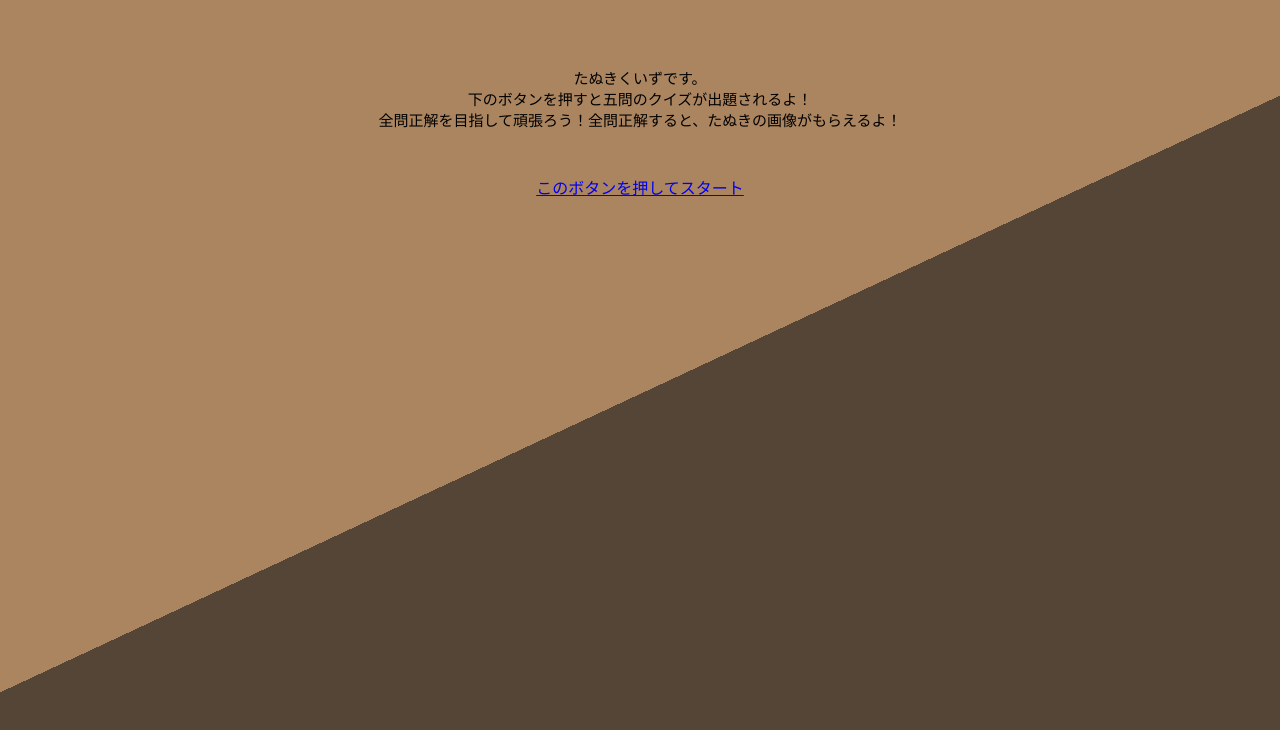
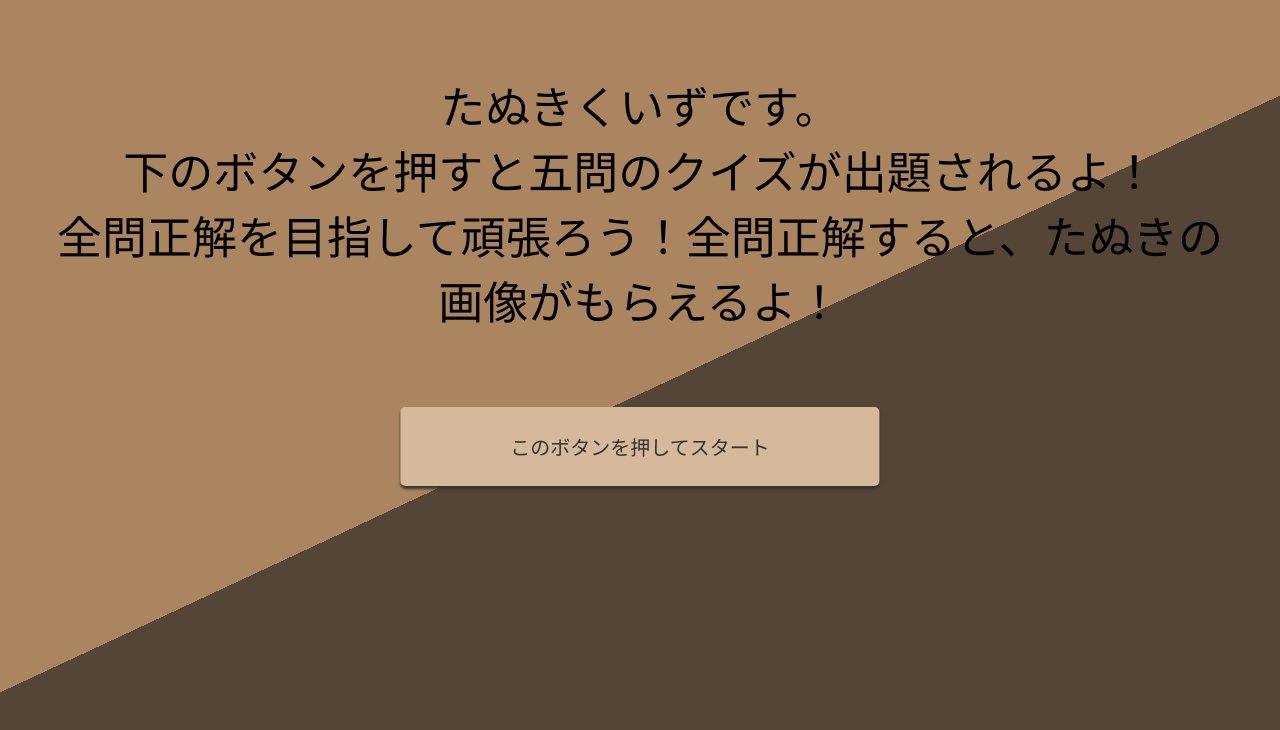
Before and after one commit to pon56/racoon-dog--quiz, a plain HTML site: page top.html in a window 1280 px wide. Shown: the part 130-860 px from the top of the page. Drawn offline with Linux system fonts and the light colour scheme; a web font is replaced by a local one.

Commit message:
クイズ部分完成

```diff
--- a/index.js
+++ b/index.js
@@ -24,7 +24,7 @@ function quize() {
     console.log(quizeNumber)
     question = quizeNumber
 
-    var correct = $("#question" + randomNumber).attr("class")
+    var correct = quizeArry[randomNumber - 1].attr("class")
     var correctSplit = correct.split(" ")
     correctAnswer = correctSplit[1]
     console.log(correctAnswer)
--- a/scss/style-2.scss
+++ b/scss/style-2.scss
@@ -1,10 +1,28 @@
 body{
-    // background: linear-gradient(135deg, brown,white);
     min-height: 1000px;
-    // background-color: #E4E9FD;
     background-image: -webkit-linear-gradient(-65deg,  #ab8560 50%,  #544536 50%);
     font-family: 'Kosugi Maru', sans-serif;
 }
+
+a{
+    text-decoration: none;
+    color: #333;
+}
+
+.Top-button{
+    margin-left: 50%;
+    transform: translateX(-50%);
+    width: 30%;
+    background: #d6b89a;
+    padding: 25px 50px;
+    border-radius: 5px;
+    margin-right: 10px;
+    box-shadow: 0 3px 3px 0  #333;
+    margin-top: 20px;
+    font-size: 20px;
+}
+
+
 
 .quiz{
     margin: 0 auto;
@@ -23,7 +41,7 @@ h2{
 }
 
 p{
-    font-size: 15px;
+    font-size: 20px;
     padding: 30px;
 }
 
@@ -69,3 +87,7 @@ p{
     font: 20px;
     padding-bottom: 20px;
 }
+
+.top-p{
+    font-size: 45px;
+}
--- a/top.html
+++ b/top.html
@@ -22,7 +22,7 @@
 <body>
     <div class="top">
         <h1>たぬきくいず</h1>
-        <p>たぬきくいずです。<Br>
+        <p class="top-p">たぬきくいずです。<Br>
             下のボタンを押すと五問のクイズが出題されるよ！<br>
             全問正解を目指して頑張ろう！全問正解すると、たぬきの画像がもらえるよ！
         </p>
```
Also changed, not shown: css/style-2.css, img/arrow-next@2x.png (added), img/arrow-prev@2x.png (added).
